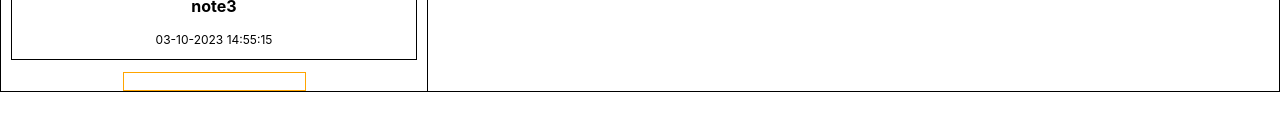
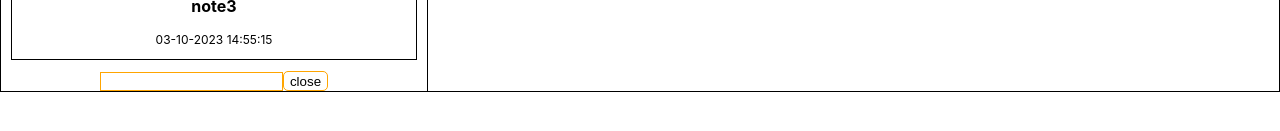
Before and after one commit to ratymatti/notes, a React (Create React App) app: page / in a window 1280 px wide. Both pictures are taken after a click on the element "+ New Note". Shown: the part 297-428 px from the top of the page. Built offline with nearby package versions, Linux system fonts and the light colour scheme.

Commit message:
changes to css and created button to close new note input

```diff
--- a/src/App.css
+++ b/src/App.css
@@ -9,3 +9,15 @@
   border-left: 1px solid black;
   padding: 15px;
 }
+
+button {
+  background-color: white;
+  border: 1px solid orange;
+  border-radius: 5px;
+}
+
+button:hover {
+  cursor: pointer;
+  background-color: orange;
+  border: 0px;
+}
--- a/src/components/Current/Current.css
+++ b/src/components/Current/Current.css
@@ -20,15 +20,3 @@
     display: flex;
     justify-content: end;
 }
-
-.options button {
-    color: black;
-    background-color: white;
-    border: 1px solid orange;
-    border-radius: 5px;
-}
-
-.options button:hover {
-    cursor: pointer;
-    background-color: orange;
-}
--- a/src/components/EditInput/EditInput.css
+++ b/src/components/EditInput/EditInput.css
@@ -27,14 +27,4 @@
 .textarea button {
     width: 50px;
     margin-top: 10px;
-    border: 1px solid orange;
-    border-radius: 5px;
-    background-color: white;
 }
-
-.textarea button:hover {
-    cursor: pointer;
-    background-color: orange;
-    color: white;
-    border: 0px;
-}
--- a/src/components/Notes/Notes.css
+++ b/src/components/Notes/Notes.css
@@ -19,3 +19,11 @@
     cursor: pointer;
     color: orange;
 }
+
+.add-note {
+    display: inline-block;
+}
+
+.add-note button {
+    height: 20px;
+}
--- a/src/components/Notes/Notes.js
+++ b/src/components/Notes/Notes.js
@@ -28,11 +28,14 @@ export default function Notes(props) {
                     </div>
                 ))
             }
-            <AddNote
-                addNewNote={addNewNote}
-                current={current}
-                activeInput={activeInput}
-                setActiveInput={setActiveInput} />
+            <div className='add-note'>
+                <AddNote
+                    addNewNote={addNewNote}
+                    current={current}
+                    activeInput={activeInput}
+                    setActiveInput={setActiveInput} />
+                {activeInput === 'new' && <button onClick={() => setActiveInput('')}>close</button>  }
+            </div>
         </div>
     )
 }
```
